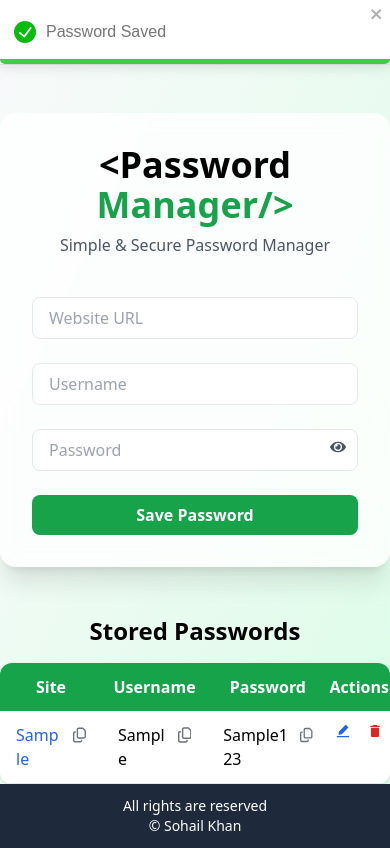
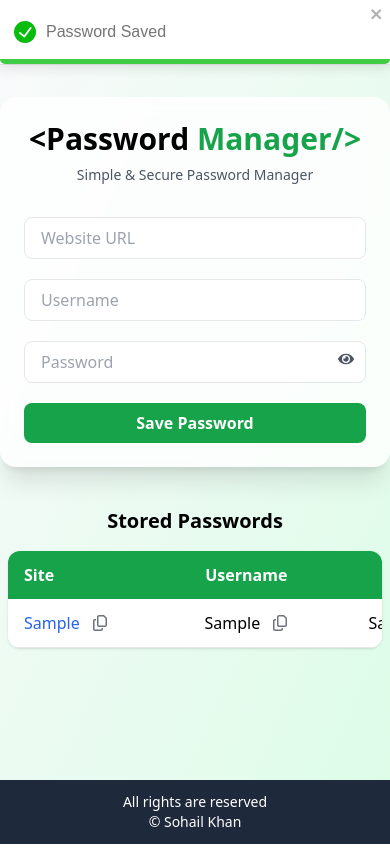
Before and after one commit to Developer-Sohail786/Password-Manager-local-Storage-, a React app in the folder Password Manager(local)/: page / in a window 390 px wide. Both pictures are taken after typing "Sample", "Sample", "Sample123" into the empty fields and a click on the button "Save Password". Shown: the top 848 px of the page. Built offline with nearby package versions, Linux system fonts and the light colour scheme; the HTML template or start-up script is replaced by a standard one.

Commit message:
Refactor Manager component for improved UX and error handling
Refactor password manager component to improve readability and error handling. Adjust layout and styles for better user experience.

```diff
--- a/Password Manager(local)/src/Components/Manager.jsx
+++ b/Password Manager(local)/src/Components/Manager.jsx
@@ -1,22 +1,24 @@
-import  { useState, useEffect } from "react";
+import { useState, useEffect } from "react";
 import { FaEye, FaEyeSlash } from "react-icons/fa";
 import { FaRegCopy } from "react-icons/fa6";
-import { ToastContainer, toast, Bounce } from "react-toastify"
+import { ToastContainer, toast, Bounce } from "react-toastify";
 import "react-toastify/dist/ReactToastify.css";
 import { AiFillEdit } from "react-icons/ai";
 import { MdDelete } from "react-icons/md";
 import { v4 as uuidv4 } from "uuid";
 
 const Manager = () => {
-  const [visible, setvisible] = useState(false);  //for password eye
-  const [form, setform] = useState({ site: "", username: "", password: "" }); //form
-  const [passwordArr, setpasswordArr] = useState([]); //password
+  const [visible, setVisible] = useState(false);
+  const [form, setForm] = useState({ site: "", username: "", password: "" });
+  const [passwordArr, setPasswordArr] = useState([]);
 
   useEffect(() => {
-    const passwords = localStorage.getItem("passwords");
-    if (passwords) {
-      setpasswordArr(JSON.parse(passwords));
-    }
+    try {
+      const passwords = localStorage.getItem("passwords");
+      if (passwords) {
+        setPasswordArr(JSON.parse(passwords));
+      }
+    } catch {}
   }, []);
 
   const savePassword = () => {
@@ -27,9 +29,9 @@ const Manager = () => {
     ) {
       const newPass = { ...form, id: uuidv4() };
       const updated = [...passwordArr, newPass];
-      setpasswordArr(updated);
+      setPasswordArr(updated);
       localStorage.setItem("passwords", JSON.stringify(updated));
-      setform({ site: "", username: "", password: "" }); //cleaning the input fields
+      setForm({ site: "", username: "", password: "" });
       toast.success("Password Saved", { transition: Bounce });
     } else {
       toast.error("Please fill all fields properly");
@@ -37,9 +39,9 @@ const Manager = () => {
   };
 
   const deletePassword = (id) => {
-    if (confirm("Delete this password?")) {
+    if (window.confirm("Delete this password?")) {
       const updated = passwordArr.filter((item) => item.id !== id);
-      setpasswordArr(updated);
+      setPasswordArr(updated);
       localStorage.setItem("passwords", JSON.stringify(updated));
       toast.success("Password Deleted");
     }
@@ -47,12 +49,12 @@ const Manager = () => {
 
   const editPassword = (id) => {
     const selected = passwordArr.find((item) => item.id === id);
-    setform(selected);
-    setpasswordArr(passwordArr.filter((item) => item.id !== id));
+    setForm(selected);
+    setPasswordArr(passwordArr.filter((item) => item.id !== id));
   };
 
   const handleChange = (e) => {
-    setform({ ...form, [e.target.name]: e.target.value });
+    setForm({ ...form, [e.target.name]: e.target.value });
   };
 
   const copyText = (text) => {
@@ -65,18 +67,18 @@ const Manager = () => {
       <ToastContainer autoClose={2000} theme="light" />
 
       {/* Main Card */}
-      <div className="max-w-4xl mx-auto mt-12 bg-white/80 backdrop-blur rounded-2xl shadow-xl p-8">
-        <h1 className="text-4xl font-bold text-center">
+      <div className="max-w-4xl mx-auto mt-8 sm:mt-12 bg-white/80 backdrop-blur rounded-2xl shadow-xl p-6 sm:p-8">
+        <h1 className="text-3xl sm:text-4xl font-bold text-center">
           <span className="text-black">&lt;Password </span>
           <span className="text-green-600">Manager/&gt;</span>
         </h1>
 
-        <p className="text-center text-gray-600 mt-2">
+        <p className="text-center text-gray-600 mt-2 text-sm sm:text-base">
           Simple & Secure Password Manager
         </p>
 
         {/* Inputs */}
-        <div className="mt-10 space-y-6">
+        <div className="mt-8 space-y-5">
           <input
             value={form.site}
             onChange={handleChange}
@@ -85,7 +87,7 @@ const Manager = () => {
             name="site"
           />
 
-          <div className="grid md:grid-cols-2 gap-6">
+          <div className="grid grid-cols-1 md:grid-cols-2 gap-5">
             <input
               value={form.username}
               onChange={handleChange}
@@ -104,7 +106,7 @@ const Manager = () => {
                 name="password"
               />
               <span
-                onClick={() => setvisible(!visible)}
+                onClick={() => setVisible(!visible)}
                 className="absolute right-3 top-2.5 cursor-pointer text-gray-600"
               >
                 {visible ? <FaEyeSlash /> : <FaEye />}
@@ -122,24 +124,26 @@ const Manager = () => {
       </div>
 
       {/* Table */}
-      <div className="max-w-4xl mx-auto mt-12">
-        <h2 className="text-2xl font-semibold mb-4 text-center">
+      <div className="max-w-4xl mx-auto mt-10 px-2 sm:px-0">
+        <h2 className="text-xl sm:text-2xl font-semibold mb-4 text-center">
           Stored Passwords
         </h2>
 
         {passwordArr.length === 0 && (
-          <p className="text-center text-gray-500">No passwords saved yet</p>
+          <p className="text-center text-gray-500 text-sm sm:text-base">
+            No passwords saved yet
+          </p>
         )}
 
         {passwordArr.length !== 0 && (
           <div className="overflow-x-auto rounded-xl shadow">
-            <table className="w-full bg-white">
+            <table className="w-full min-w-[640px] bg-white">
               <thead className="bg-green-600 text-white">
                 <tr>
-                  <th className="py-3">Site</th>
-                  <th>Username</th>
-                  <th>Password</th>
-                  <th>Actions</th>
+                  <th className="py-3 px-4 text-left">Site</th>
+                  <th className="px-4">Username</th>
+                  <th className="px-4">Password</th>
+                  <th className="px-4">Actions</th>
                 </tr>
               </thead>
 
@@ -149,14 +153,13 @@ const Manager = () => {
                     key={item.id}
                     className="border-b hover:bg-gray-50 align-top"
                   >
-                    {/* SITE */}
                     <td className="py-3 px-4">
-                      <div className="flex items-start gap-3">
+                      <div className="flex items-start gap-3 break-all">
                         <a
                           href={item.site}
                           target="_blank"
                           rel="noopener noreferrer"
-                          className="text-blue-600 hover:underline break-all"
+                          className="text-blue-600 hover:underline"
                         >
                           {item.site}
                         </a>
@@ -167,7 +170,6 @@ const Manager = () => {
                       </div>
                     </td>
 
-                    {/* USERNAME */}
                     <td className="py-3 px-4">
                       <div className="flex items-start gap-3 justify-center break-all">
                         <span>{item.username}</span>
@@ -178,7 +180,6 @@ const Manager = () => {
                       </div>
                     </td>
 
-                    {/* PASSWORD */}
                     <td className="py-3 px-4">
                       <div className="flex items-start gap-3 justify-center break-all">
                         <span>{item.password}</span>
@@ -189,8 +190,7 @@ const Manager = () => {
                       </div>
                     </td>
 
-                    {/* ACTIONS */}
-                    <td className="py-3">
+                    <td className="py-3 px-4">
                       <div className="flex justify-center gap-4">
                         <AiFillEdit
                           onClick={() => editPassword(item.id)}
```
